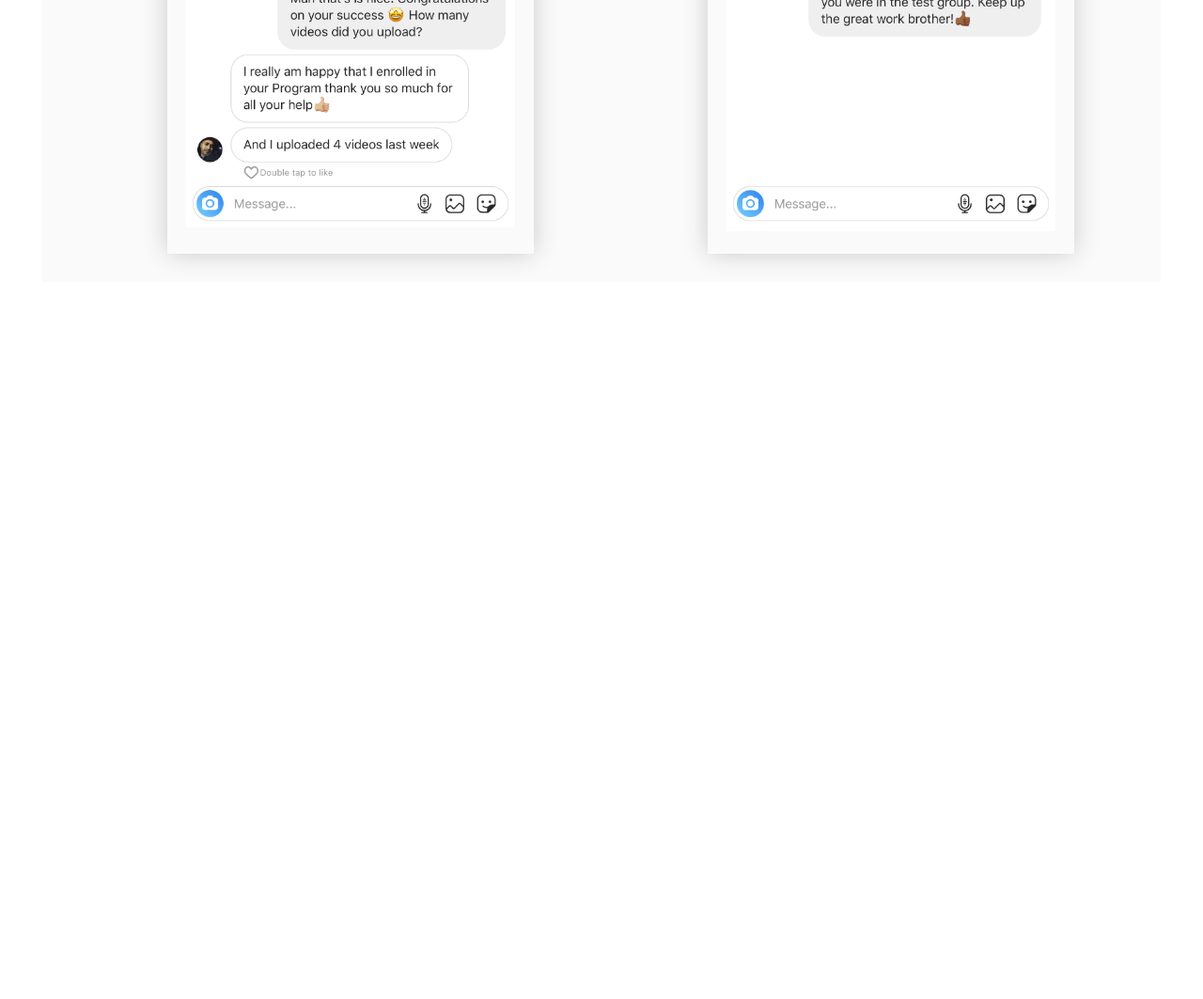
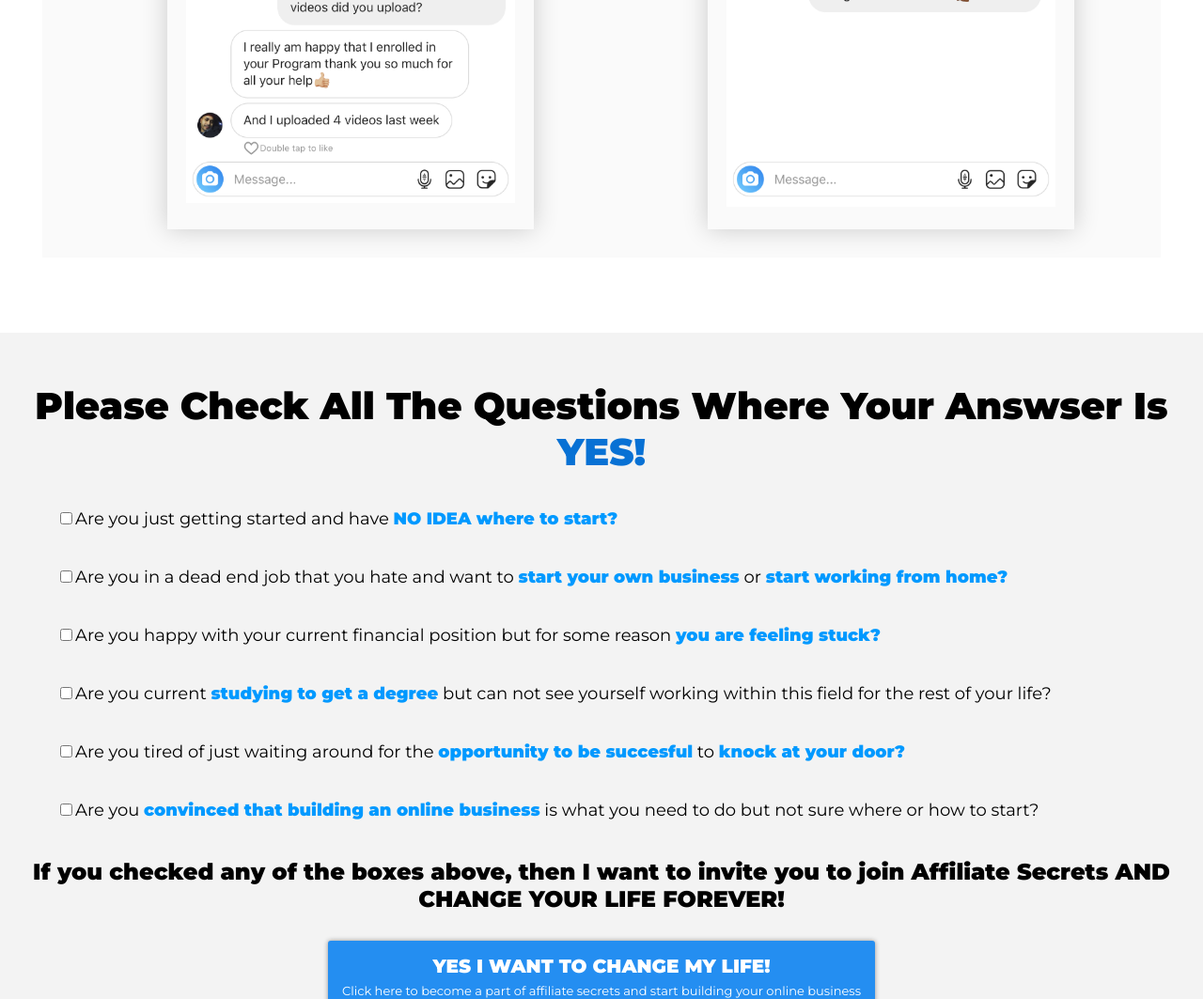
Before and after one commit to pheeya/youtubeMastery, a plain HTML site: page index.html in a window 1280 px wide. Shown: the part 2617-3680 px from the top of the page at 94% size. Before the commit the page ends 2917 px from the top, so only its background shows below. Drawn offline with Linux system fonts and the light colour scheme.

Commit message:
added mid2 section

```diff
--- a/index.html
+++ b/index.html
@@ -54,6 +54,7 @@
 
     <section class="mid top">
         <h1>Student Results</h1>
+        <p>Take a look at the results that the program has already done for my students</p>
         <div class="results">
         <ul>
             <li><img src="1.jpeg" alt="proof1"></li>
@@ -63,6 +64,26 @@
         </ul>
         </div>
     </section>
+
+    <section class="mid2 top">
+<h1>Please Check All The Questions Where Your Answser Is <span>YES!</span></h1>
+
+<ul>
+    <li><input type="checkbox">Are you just getting started and have <span class="bold">NO IDEA where to start?</span></li>
+    <li><input type="checkbox">Are you in a dead end job that you hate and want to <span class="bold">start your own business</span> or <span class="bold">start working from home?</span></li>
+    <li><input type="checkbox">Are you happy with your current financial position but for some reason <span class="bold">you are feeling stuck?</span></li>
+    <li><input type="checkbox">Are you current <span class="bold">studying to get a degree</span> but can not see yourself working within this field for the rest of your life?</li>
+    <li><input type="checkbox">Are you tired of just waiting around for the <span class="bold">opportunity to be succesful</span> to <span class="bold">knock at your door?</span></li>
+    <li><input type="checkbox">Are you <span class="bold">convinced that building an online business</span> is what you need to do but not sure where or how to start?</li>
+</ul>
+<div class="action">
+    <h2>If you checked any of the boxes above, then I want to invite you to join Affiliate Secrets <span class="bold">AND CHANGE YOUR LIFE FOREVER!</span></h2>
+<a href="#"><button class="enroll">YES I WANT TO CHANGE MY LIFE!
+
+    <br> <span>Click here to become a part of affiliate secrets and start building your online business</span>
+</button></a>
+</div>
+    </section>
 </div>
 
     <script src="timer.js"></script>
--- a/rules.css
+++ b/rules.css
@@ -137,8 +137,14 @@ font-weight:400;
     background-color:rgb(250, 250, 250);
 }
 .mid h1{
-    margin-bottom:50px;
+    margin-bottom:10px;
     margin-top:80px;
+    font-size:40px;
+}
+.mid p {
+    font-size:20px;
+    color:rgb(68, 68, 68);
+    margin-bottom:20px;
 }
 .mid ul li{
     width:350px;
@@ -150,3 +156,25 @@ box-shadow: 0 0 25px rgba(0, 0, 0, 0.192);;
 .mid ul li img{
     width:100%;
 }
+.mid2{
+    max-width:1400px;
+    margin:80px auto;
+    background-color:rgb(243, 243, 243);
+    padding:20px;
+}
+.mid2 h1{
+    font-size:40px;
+}
+
+.mid2 ul {
+    list-style-type:none;
+    text-align:left;
+}
+.mid2 ul li{
+    padding:20px 0;
+    font-size:18px;
+}
+.mid2 li .bold{
+    font-weight:bold;
+    color:rgb(0, 153, 255);
+}
```
